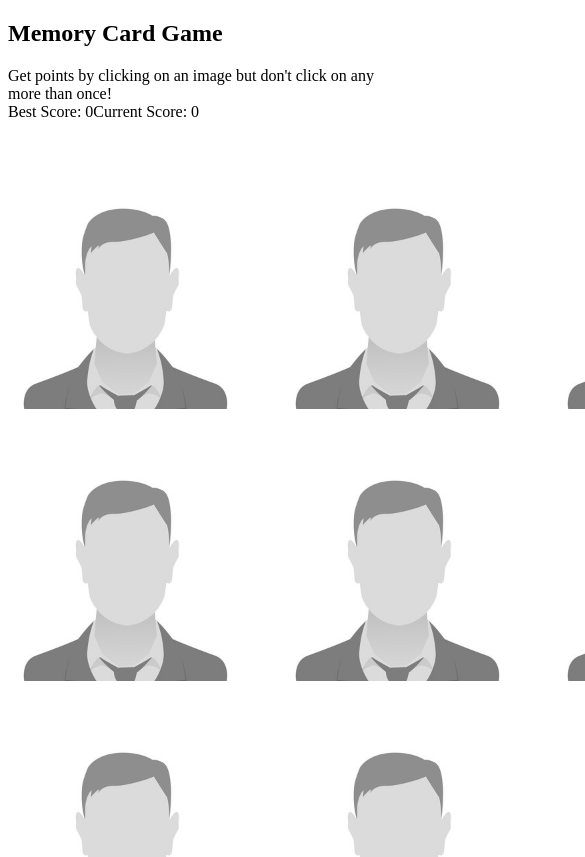
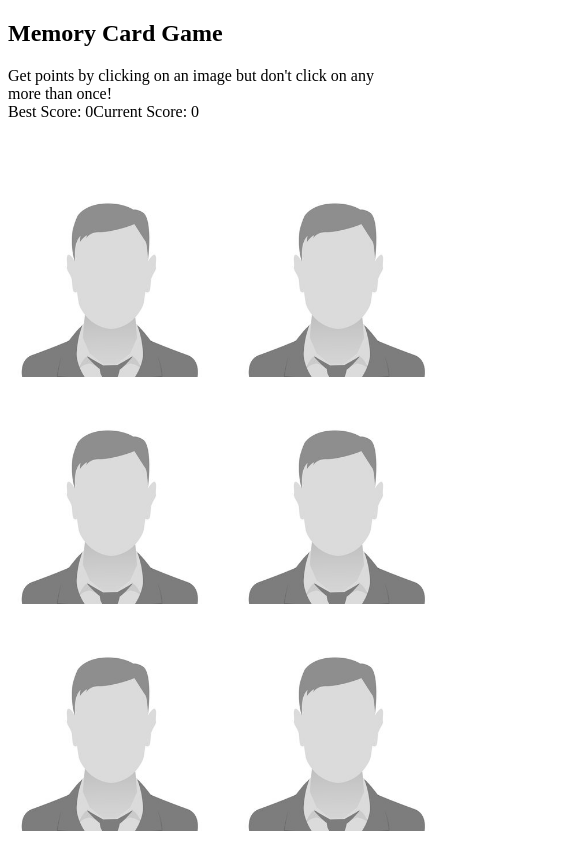
Before and after one commit to G-Cioni/memory-card, a React (Create React App) app: page / in a window 390 px wide. Shown: the top 857 px of the page, 585 px wide, since content can reach past the window. Built offline with nearby package versions, Linux system fonts and the light colour scheme.

Commit message:
Added some degree of responsiveness

```diff
--- a/src/styles/CardStyled.js
+++ b/src/styles/CardStyled.js
@@ -3,4 +3,7 @@ import styled from 'styled-components';
 export const CardStyled = styled.img`
   height: 15em;
   justify-self: center;
+  @media (max-width: 530px) {
+    height: 13em;
+  }
 `;
--- a/src/styles/CardsStyled.js
+++ b/src/styles/CardsStyled.js
@@ -8,4 +8,14 @@ export const CardsStyled = styled.div`
   margin: 1em;
   margin: 3em auto;
   width: max-content;
+
+  @media (max-width: 1060px) {
+    grid-template-columns: repeat(3, 1fr);
+  }
+  @media (max-width: 780px) {
+    grid-template-columns: repeat(2, 1fr);
+  }
+  @media (max-width: 530px) {
+    grid-gap: 1.2em;
+  }
 `;
```
